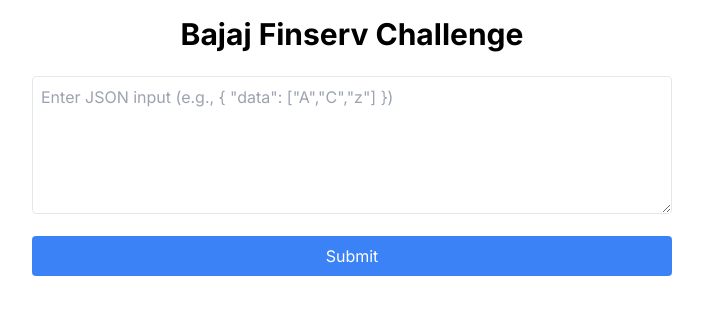
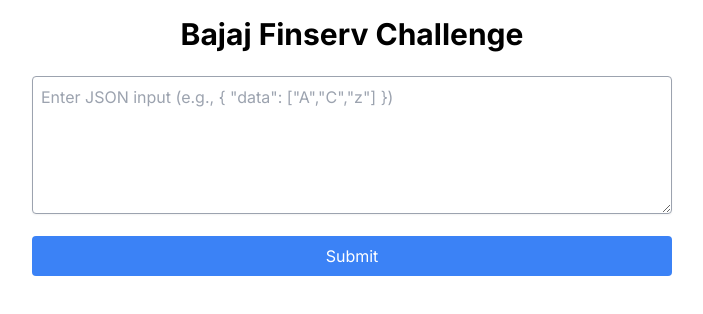
Before and after one commit to Balaganesh003/bajajfinserv, a Next.js app in the folder frontend/: page / in a window 1280 px wide. Shown: the top 314 px of the page, without its empty margins (288-991 px from the left). Built offline with nearby package versions, Linux system fonts and the light colour scheme.

Commit message:
chore: Update page title and input styling

```diff
--- a/frontend/app/layout.js
+++ b/frontend/app/layout.js
@@ -4,7 +4,7 @@
 const inter = Inter({ subsets: ["latin"] });
 
 export const metadata = {
-  title: "Create Next App",
+  title: "RA2111003020507",
   description: "Generated by create next app",
 };
 
--- a/frontend/app/page.js
+++ b/frontend/app/page.js
@@ -70,7 +70,7 @@
       <h1 className="text-3xl font-bold text-center mb-6">Bajaj Finserv Challenge</h1>
       <form onSubmit={handleSubmit} className="mb-6">
         <textarea
-          className="w-full p-2 border rounded mb-4"
+          className="w-full p-2 border border-gray-400 rounded mb-4 shadow-sm outline-blue-500"
           value={input}
           onChange={(e) => setInput(e.target.value)}
           placeholder='Enter JSON input (e.g., { "data": ["A","C","z"] })'
```
